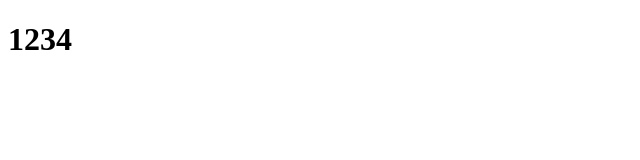
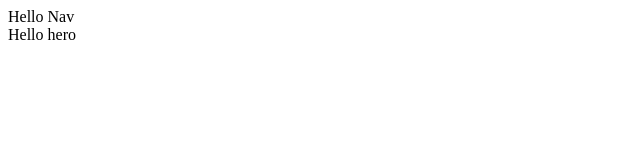
Before and after one commit to S827/my-travel-journal, a React (Vite) app: page / in a window 1280 px wide. Shown: the top 160 px of the page, without its empty margins (0-640 px from the left). Built offline with nearby package versions, Linux system fonts and the light colour scheme.

Commit message:
Confirmed Hero and Navbar components working status

```diff
--- a/src/App.jsx
+++ b/src/App.jsx
@@ -1,7 +1,11 @@
 import React from 'react'
-
+import Navbar from './components/Navbar'
+import Hero from './components/Hero'
 export default function App() {
   return (
-    <h1>1234</h1>
+    <div>
+      <Navbar />
+      <Hero />
+    </div>
   )
 }
--- /dev/null
+++ b/src/components/Hero.jsx
@@ -0,0 +1,7 @@
+import React from 'react'
+
+export default function Hero() {
+    return (
+        <div>Hello hero</div>
+    )
+}
--- /dev/null
+++ b/src/components/Navbar.jsx
@@ -0,0 +1,7 @@
+import React from 'react'
+
+export default function Navbar() {
+    return (
+        <div>Hello Nav</div>
+    )
+}
```
